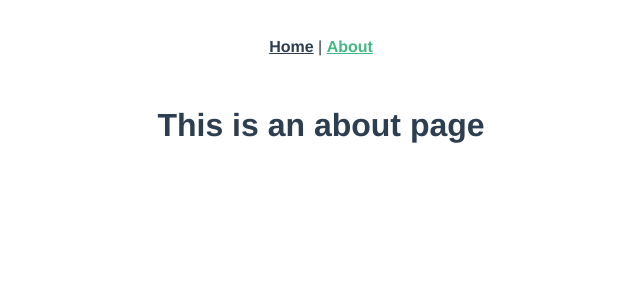
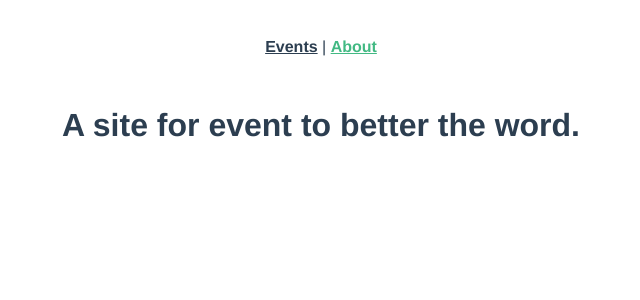
Before and after one commit to alkomaJunior/real-word-vue-3-alkoma, a Vue app: page /about in a window 1280 px wide. Shown: the top 300 px of the page, without its empty margins (319-959 px from the left). Built offline with nearby package versions, Linux system fonts and the light colour scheme.

Commit message:
Introduction to routing.

```diff
--- /dev/null
+++ b/db.json
@@ -0,0 +1,34 @@
+{
+  "events": [
+    {
+      "id": 123,
+      "category": "animal welfare",
+      "title": "Cat Adoption Day",
+      "description": "Find your new feline friend at this event.",
+      "location": "Meow Town",
+      "date": "January 28, 2022",
+      "time": "12:00",
+      "organizer": "Kat Laydee"
+    },
+    {
+      "id": 456,
+      "category": "food",
+      "title": "Community Gardening",
+      "description": "Join us as we tend to the community edible plants.",
+      "location": "Flora City",
+      "date": "March 14, 2022",
+      "time": "10:00",
+      "organizer": "Fern Pollin"
+    },
+    {
+      "id": 789,
+      "category": "sustainability",
+      "title": "Beach Cleanup",
+      "description": "Help pick up trash along the shore.",
+      "location": "Playa Del Carmen",
+      "date": "July 22, 2022",
+      "time": "11:00",
+      "organizer": "Carey Wales"
+    }
+  ]
+}
--- a/package.json
+++ b/package.json
@@ -8,6 +8,7 @@
     "lint": "vue-cli-service lint"
   },
   "dependencies": {
+    "axios": "^0.24.0",
     "core-js": "^3.6.5",
     "vue": "^3.0.0",
     "vue-router": "^4.0.0-0",
--- a/src/App.vue
+++ b/src/App.vue
@@ -1,6 +1,6 @@
 <template>
   <div id="nav">
-    <router-link to="/">Home</router-link> |
+    <router-link to="/">Events</router-link> |
     <router-link to="/about">About</router-link>
   </div>
   <router-view />
--- a/src/router/index.js
+++ b/src/router/index.js
@@ -1,20 +1,17 @@
 import { createRouter, createWebHistory } from "vue-router";
-import Home from "../views/Home.vue";
+import EventList from "../views/EventList.vue";
+import About from "../views/About";
 
 const routes = [
   {
     path: "/",
-    name: "Home",
-    component: Home,
+    name: "EventList",
+    component: EventList,
   },
   {
     path: "/about",
     name: "About",
-    // route level code-splitting
-    // this generates a separate chunk (about.[hash].js) for this route
-    // which is lazy-loaded when the route is visited.
-    component: () =>
-      import(/* webpackChunkName: "about" */ "../views/About.vue"),
+    component: About,
   },
 ];
 
--- a/src/views/About.vue
+++ b/src/views/About.vue
@@ -1,5 +1,5 @@
 <template>
   <div class="about">
-    <h1>This is an about page</h1>
+    <h1>A site for event to better the word.</h1>
   </div>
 </template>
--- a/src/views/Home.vue
+++ b/src/views/EventList.vue
@@ -10,7 +10,7 @@
 import EventCard from "@/components/EventCard.vue";
 
 export default {
-  name: "Home",
+  name: "EventList",
   components: {
     EventCard,
   },
```
Also changed, not shown: 1 other file (tests, documents, lock files or other folders).
